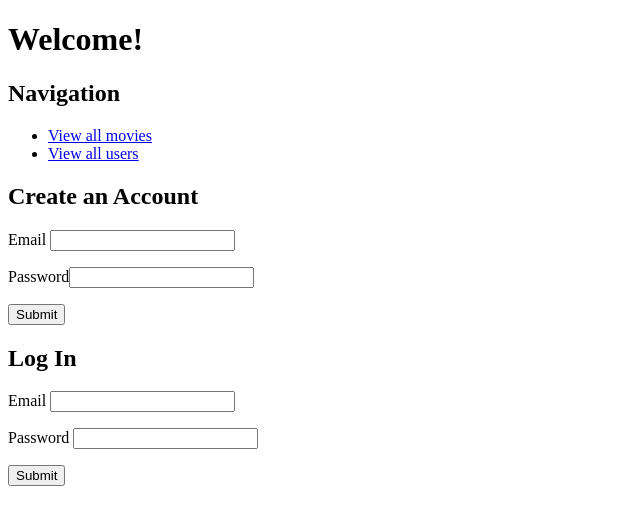
After one commit to franschipits/Movie-Ratings-Lab, a Flask app: template templates/homepage.html in a window 1280 px wide. The commit adds this page. Shown: the top 525 px of the page, without its empty margins (0-640 px from the left). Run offline with Flask 2, Linux system fonts and the light colour scheme; the template is opened without the code that fills it, so the values that code supplies are empty.

Commit message:
ratings part 4

```diff
--- a/server.py
+++ b/server.py
@@ -1,13 +1,122 @@
 """Server for movie ratings app."""
 
-from flask import Flask
+from flask import (Flask, render_template, request, flash, session, redirect)
+from model import connect_to_db, db
+import crud
+from jinja2 import StrictUndefined
 
 app = Flask(__name__)
+app.secret_key = "dev"
+app.jinja_env.undefined = StrictUndefined
+
+@app.route('/')
+def homepage():
+    """"View homepage"""
+
+    return render_template('homepage.html')
 
 
-# Replace this with routes and view functions!
+@app.route("/movies")
+def all_movies():
+    """View all movies"""
+
+    movies = crud.get_movies()
+
+    return render_template("all_movies.html", movies=movies)
 
 
+@app.route("/movies/<movie_id>")
+def show_movie(movie_id):
+    """"Show details on a particular movie"""
+
+    movie = crud.get_movie_by_id(movie_id)
+
+    return render_template("movie_details.html", movie=movie)
+
+
+@app.route("/users")
+def all_users():
+    """"View all users"""
+
+    users = crud.get_users()
+
+    return render_template("all_users.html", users=users)
+
+
+@app.route("/users", methods=["POST"])
+def register_user():
+    """"Create a new user"""
+
+    email = request.form.get('email')
+    password = request.form.get('password')
+
+    user = crud.get_user_by_email(email)
+    if user:
+        flash("Cannot create an account with that email. Try again")
+
+    else:
+        user = crud.create_user(email, password)
+        db.session.add(user)
+        db.session.commit()
+        flash("Account created! Please log in.")
+
+    return redirect("/")
+
+
+@app.route("/users/<user_id>")
+def show_user(user_id):
+    """"Show details on a particular user"""""
+
+    user = crud.get_user_by_id(user_id)
+
+    return render_template("user_details.html", user=user)
+
+
+@app.route("/login", methods=["POST"])
+def user_login():
+
+    email = request.form['email']
+    password = request.form['password']
+
+    user = crud.get_user_by_email(email)
+
+    if not user:
+        flash("Login incorrect")
+
+    elif password != user.password:
+        flash("Password incorrect")
+
+    else:
+        session['current_user'] = user.email
+        flash("Logged in!")
+
+    return redirect("/")
+
+
+@app.route("/rating", methods=["POST"])
+def user_rating():
+
+    user = crud.get_user_by_email(session["current_user"])
+    movie = request.form.get('movie')
+    score = request.form.get('rating')
+
+
+    if user:
+
+        rating = crud.create_rating(user, movie, score)
+        session['user_rating'] = rating
+        db.session.add(rating)
+        db.session.commit()
+
+    return redirect("/movies")
+
+#use the movie id
+#whats the score (from the form)
+#who is logged in
+#print("This is the movie id I got from the HTML form")
+#print(movie_id)
+#print(type(movie_id))
+
 if __name__ == "__main__":
-
+    connect_to_db(app)
     app.run(host="0.0.0.0", debug=True)
--- a/templates/base.html
+++ b/templates/base.html
@@ -10,6 +10,12 @@
     {% block head %}{% endblock %}
   </head>
   <body>
+    {% for msg in get_flashed_messages() %}
+      <p class="flash-msg">
+        {{ msg }}
+      </p>
+    {% endfor %}
+
     {% block body %}{% endblock %}
 
     {% block after_body %}{% endblock %}
--- /dev/null
+++ b/templates/homepage.html
@@ -0,0 +1,43 @@
+{% extends 'base.html' %}
+{% block title %}Movie Ratings Home{% endblock %}
+
+{% block body %}
+  <h1>Welcome!</h1>
+
+  <h2>Navigation</h2>
+  <ul>
+    <li><a href="/movies">View all movies</a></li>
+    <li><a href="/users">View all users</a></li>
+  </ul>
+
+  <h2>Create an Account</h2>
+  <form action="/users" method="POST">
+    <p>
+        Email <input type="text" name="email">
+    </p>
+
+    <p>
+        Password<input type="password" name="password">
+    </p>
+
+    <p>
+        <input type="submit">
+    </p>
+  </form>
+
+  <h2> Log In </h2>
+  <form action="/login" method="POST">
+    <p>
+        Email <input type="text" name="email">
+    </p>
+
+    <p>
+        Password <input type="password" name="password">
+    </p>
+
+    <p>
+        <input type="submit">
+    </p>
+  </form>
+
+{% endblock %}
```
Also changed, not shown: crud.py (added, +65 -0 lines), seed_database.py (added, +53 -0 lines), templates/all_movies.html (added, +17 -0 lines), templates/all_users.html (added, +17 -0 lines), templates/movie_details.html (added, +42 -0 lines), templates/user_details.html (added, +8 -0 lines).
